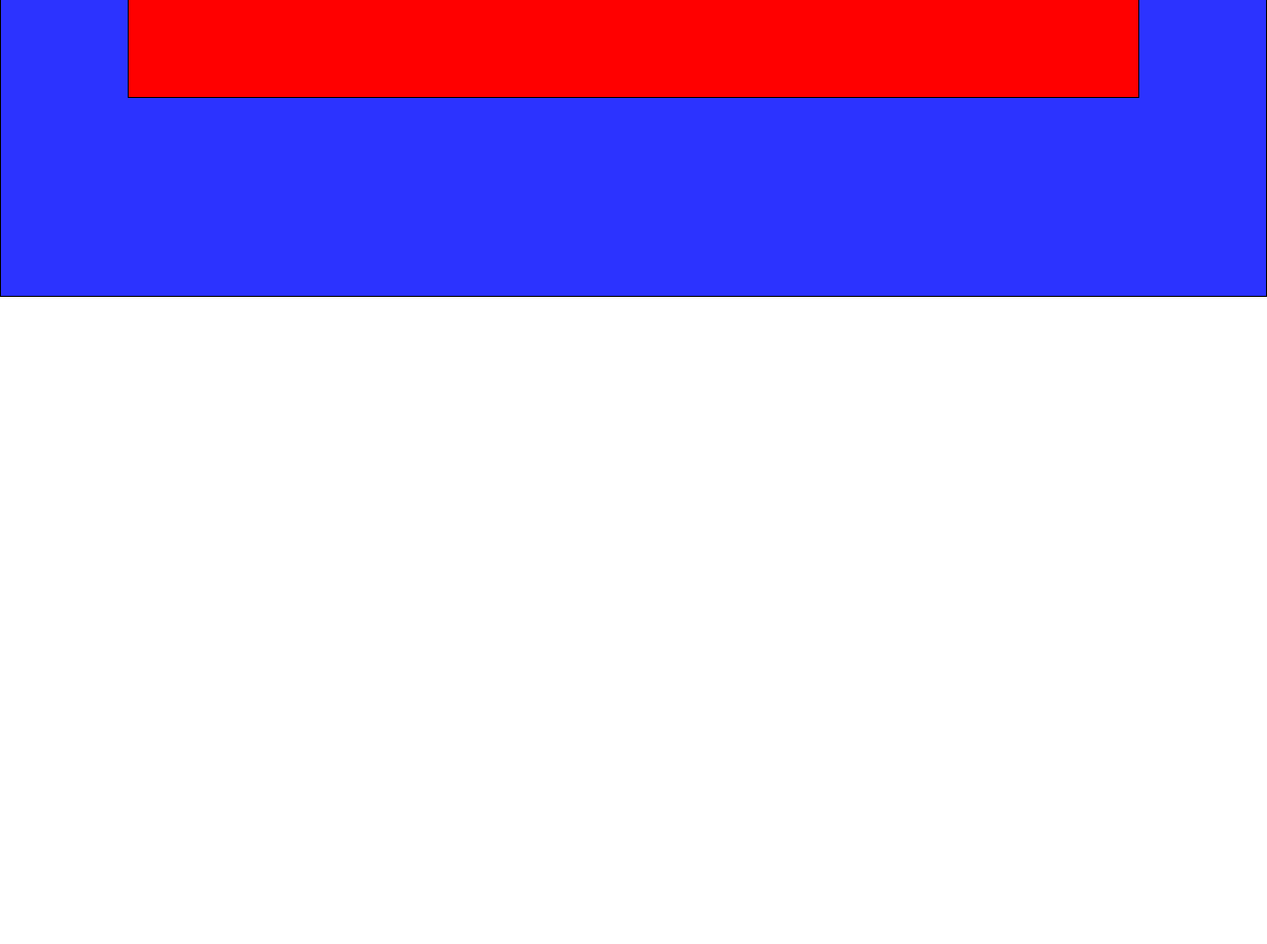
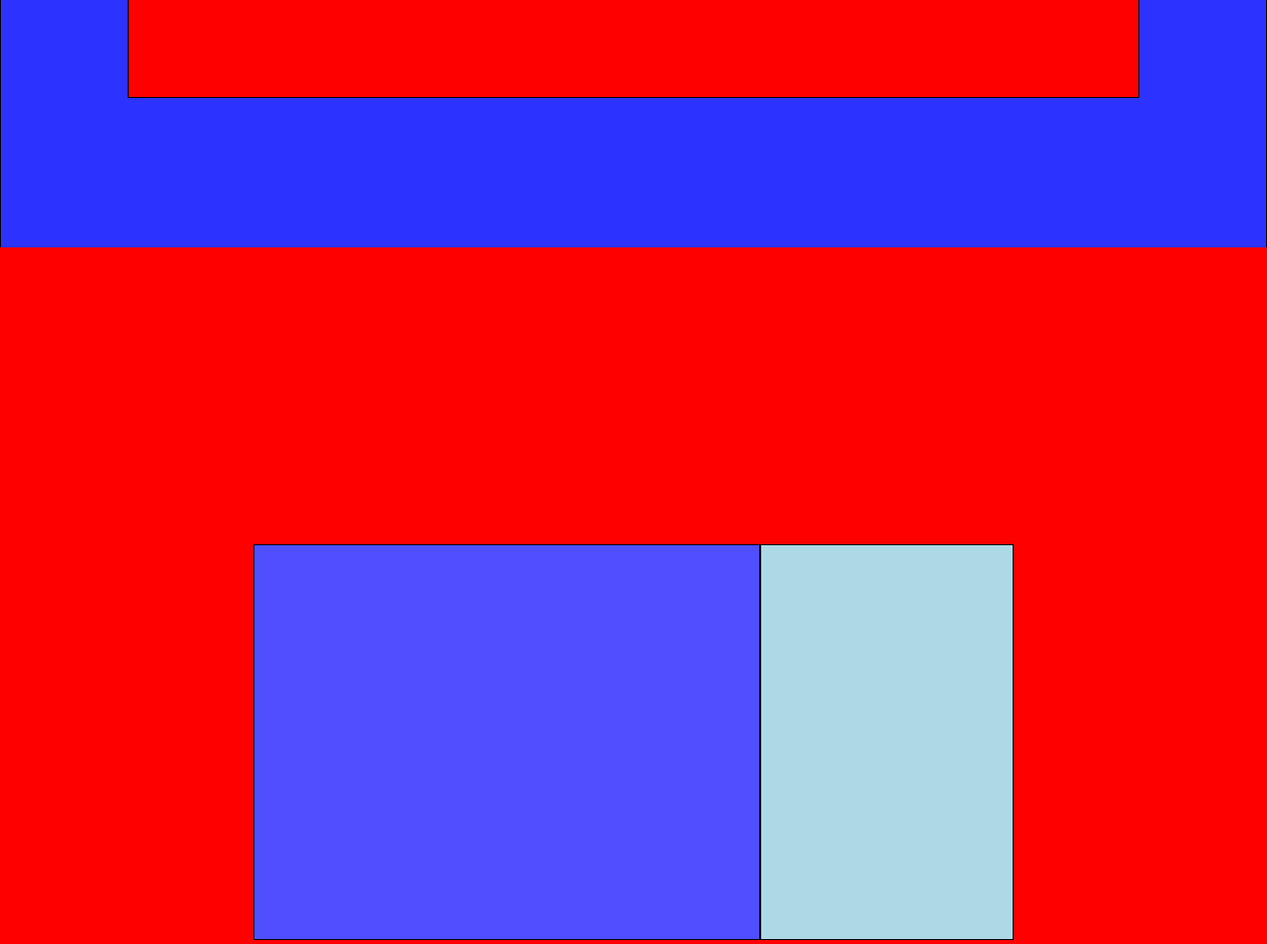
Before and after one commit to marcocnc/htmlcss-struttura-discord, a plain HTML site: page index.html in a window 1280 px wide. Shown: the part 750-1704 px from the top of the page at 99% size. Before the commit the page ends 1050 px from the top, so only its background shows below. Drawn offline with Linux system fonts and the light colour scheme.

Commit message:
[add] main with sections

```diff
--- a/css/style.css
+++ b/css/style.css
@@ -20,6 +20,10 @@ header > section{
 nav{
     width: 50%;
 
+}
+
+main{
+    height: 1000px;
 }
 
 .menu, .jumbotron{
@@ -87,5 +91,35 @@ nav ul li a{
     width: 80%;
     background-color: red;
     border: 1px solid black;
+}
+
+.layer{
+    width: 100%;
+    height: 100%;
+    background-color: red;
+    display: flex;
+    justify-content: center;
+    align-items: center;
+}
+
+.layer:nth-child(even){
+    background-color: rgb(137, 0, 0);
+    flex-direction: row-reverse;
+}
+
+.content{
+    height: 40%;
 
 }
+
+.large{
+    background-color: rgb(79, 79, 255);
+    width: 40%;
+    border: 1px solid black;
+}
+
+.small{
+    background-color: lightblue;
+    width: 20%;
+    border: 1px solid black;
+}
--- a/index.html
+++ b/index.html
@@ -32,5 +32,39 @@
         </section>
     </header>
 
+    <main>
+        <section class="layer">
+            <div class="content large">
+
+            </div>
+
+            <div class="content small"></div>
+        </section>
+
+        <section class="layer">
+            <div class="content large">
+
+            </div>
+
+            <div class="content small"></div>
+        </section>
+
+        <section class="layer">
+            <div class="content large">
+
+            </div>
+
+            <div class="content small"></div>
+        </section>
+
+        <section class="layer">
+            <div class="content large">
+
+            </div>
+
+            <div class="content small"></div>
+        </section>
+    </main>
+
 </body>
 </html>
```
